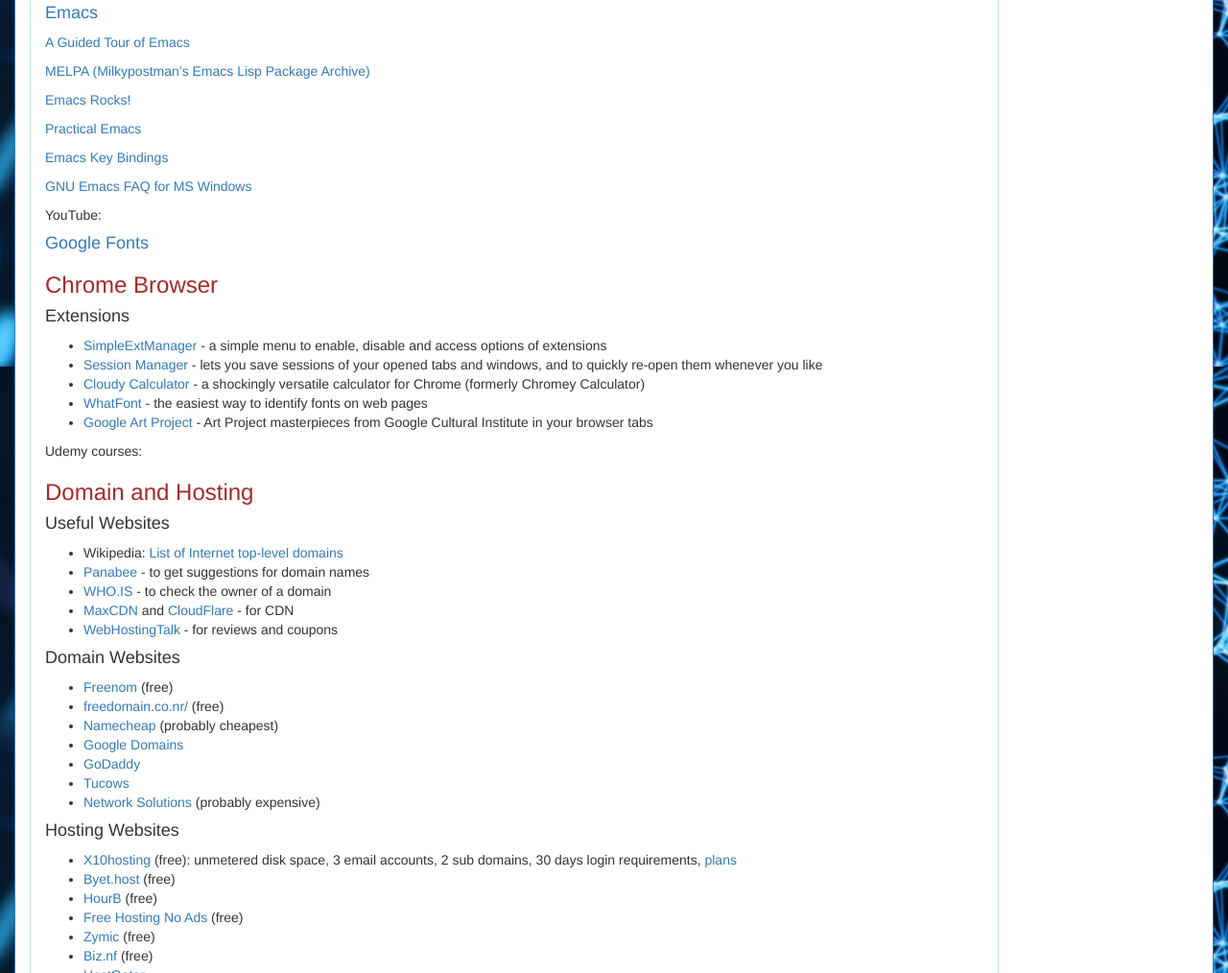
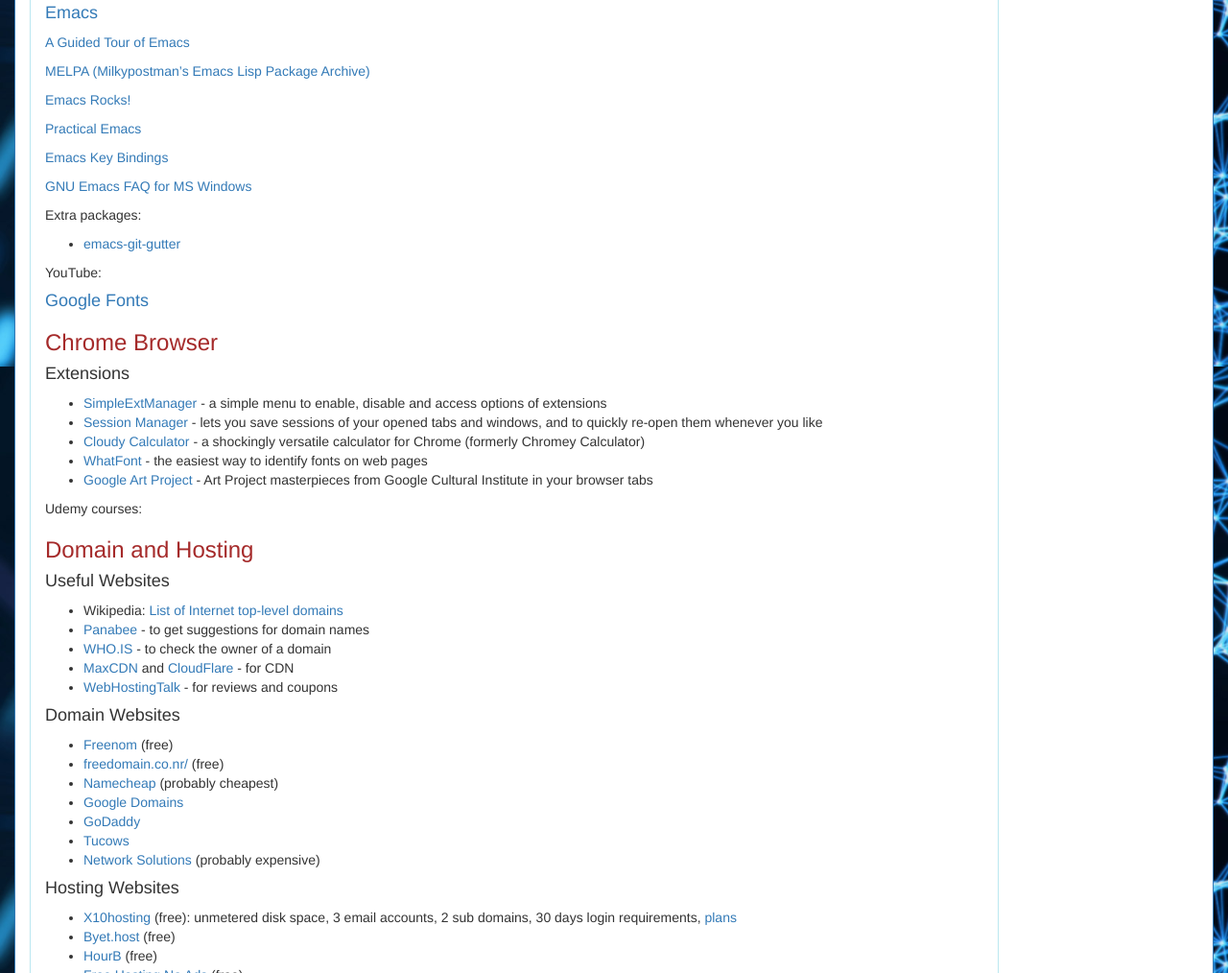
Before and after one commit to billtj/nqtus, a plain HTML site: page index.html in a window 1280 px wide. Shown: the part 4418-5432 px from the top of the page at 96% size. Drawn offline with nearby package versions, Linux system fonts and the light colour scheme.

Commit message:
A tiny addition, just for trial.

```diff
--- a/index.html
+++ b/index.html
@@ -751,6 +751,10 @@
                       <p><a href="http://ergoemacs.org/emacs/emacs.html">Practical Emacs</a></p>
                       <p><a href="http://wttools.sourceforge.net/emacs-stuff/emacs-keybindings.html">Emacs Key Bindings</a></p>
                       <p><a href="https://www.gnu.org/software/emacs/manual/html_mono/efaq-w32.html">GNU Emacs FAQ for MS Windows</a></p>
+		      <p>Extra packages:</p>
+		      <ul>
+			<li><a href="https://github.com/syohex/emacs-git-gutter">emacs-git-gutter</a></li>
+		      </ul>
                       <details>
                         <summary>YouTube:</summary>
                         <ul>
```
